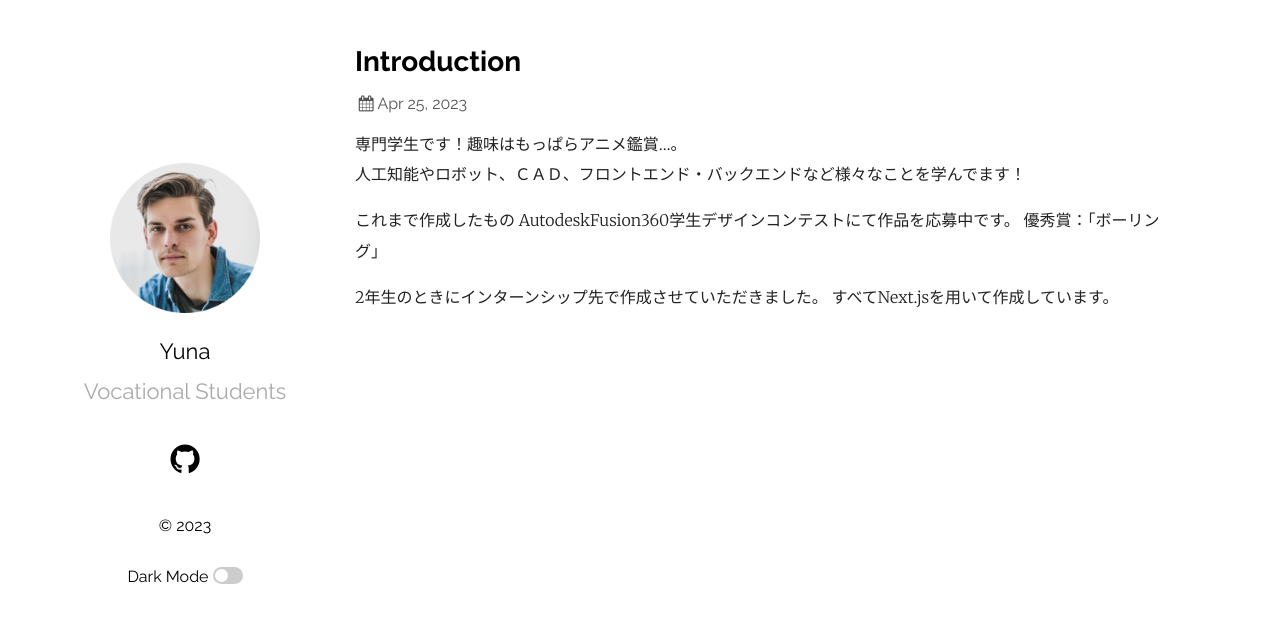
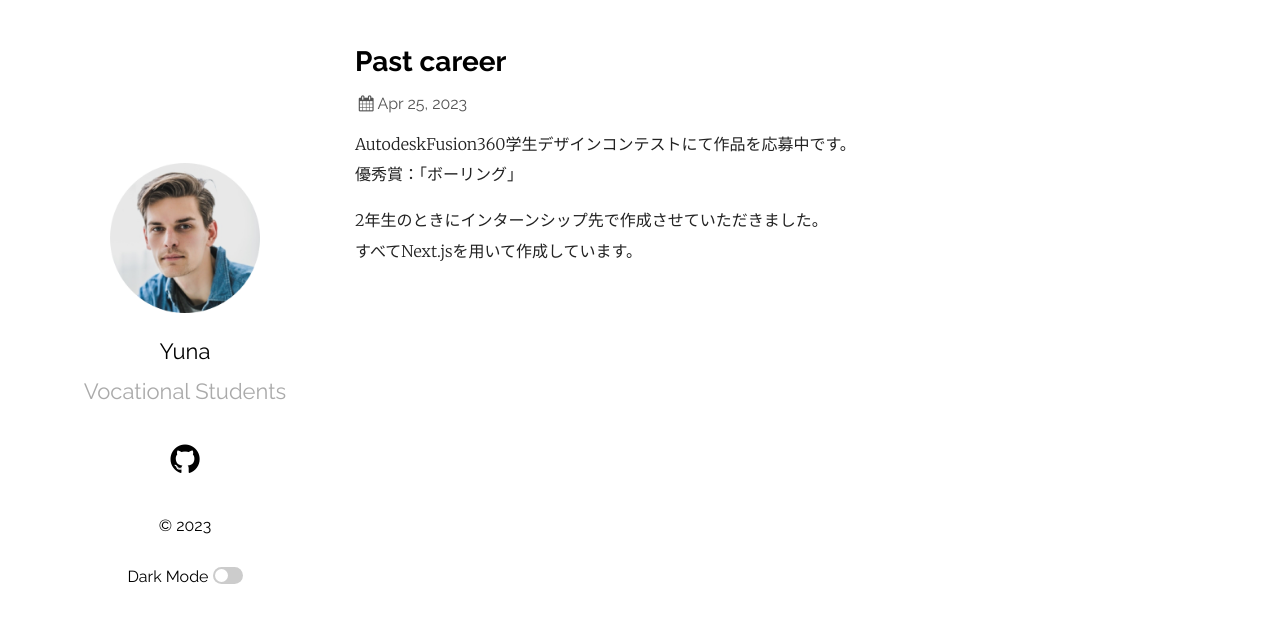
Before and after one commit to yuna1412/yuna1412.github.io, a Jekyll site: the page built from _posts/2023-04-24-introduction.markdown, in a window 1280 px wide. Shown: the top 623 px of the page. Built offline with Jekyll 4.4.1, drawn with Linux system fonts in a browser that asks for light colours.

Commit message:
項目編集

```diff
--- a/_posts/2023-04-24-introduction.markdown
+++ b/_posts/2023-04-24-introduction.markdown
@@ -1,17 +1,13 @@
 ---
 layout: post
-title:  Introduction
+title:  Past career
 date:   2023-04-25 09:00:00 +0900
 categories:
 ---
-専門学生です！趣味はもっぱらアニメ鑑賞...。<br/>
-人工知能やロボット、ＣＡＤ、フロントエンド・バックエンドなど様々なことを学んでます！
-
-これまで作成したもの
-AutodeskFusion360学生デザインコンテストにて作品を応募中です。
-優秀賞：「ボーリング」
+AutodeskFusion360学生デザインコンテストにて作品を応募中です。<br/>
+優秀賞：「ボーリング」<br/>
 
 
 
-2年生のときにインターンシップ先で作成させていただきました。
-すべてNext.jsを用いて作成しています。
+2年生のときにインターンシップ先で作成させていただきました。<br/>
+すべてNext.jsを用いて作成しています。<br/>
```
Also changed, not shown: _posts/2023-04-24-introduction copy.markdown (added, +8 -0 lines).
